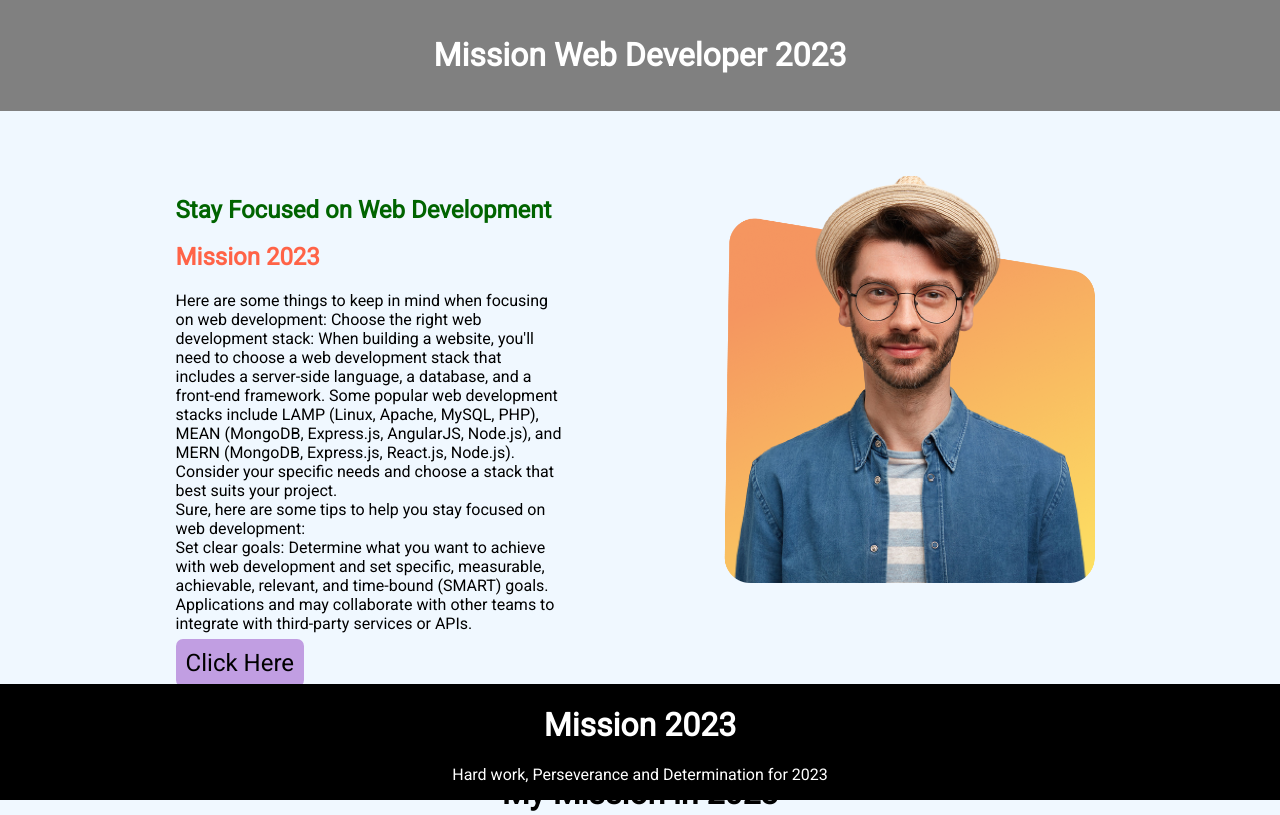
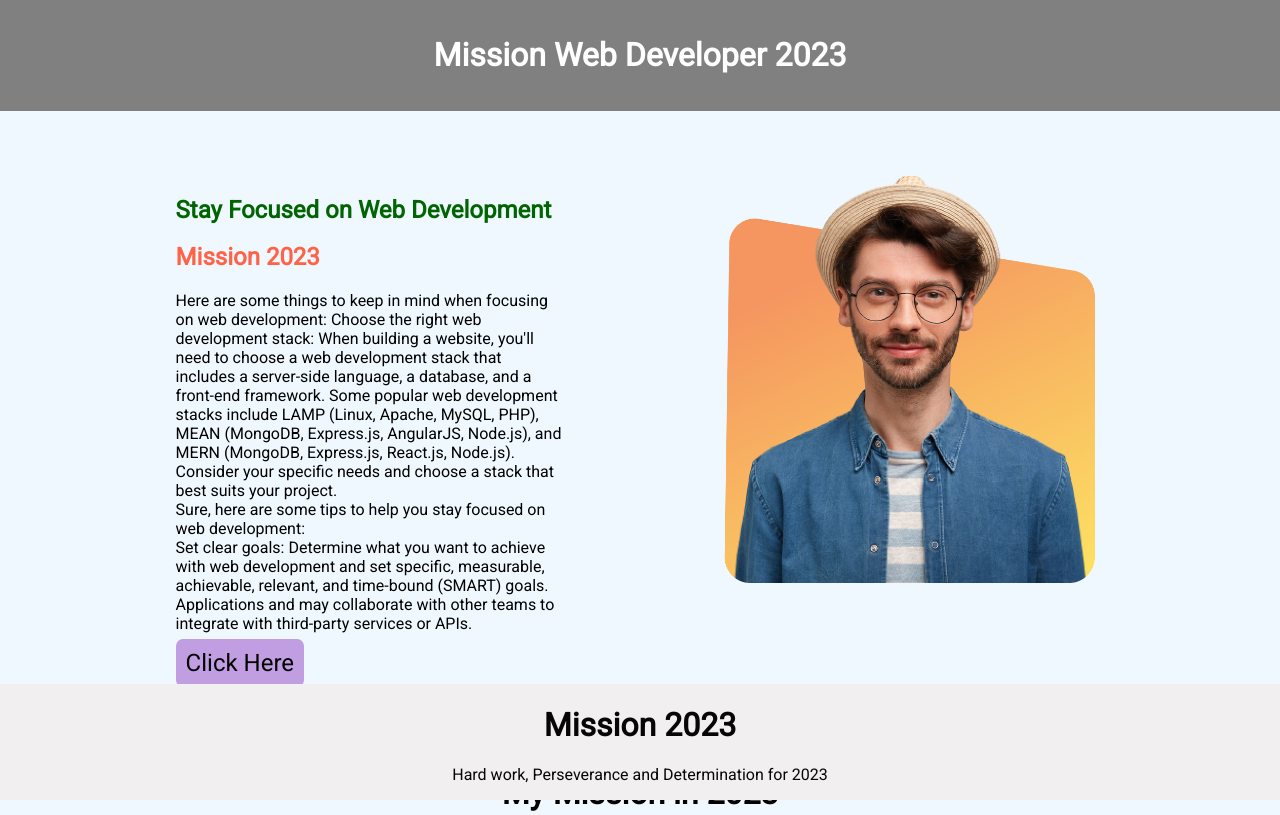
Before and after one commit to Tuhinbd71/mission_demo_project, a plain HTML site: page index.html in a window 1280 px wide. Shown: the top 815 px of the page. Drawn offline with Linux system fonts and the light colour scheme.

Commit message:
footer commit

```diff
--- a/style.css
+++ b/style.css
@@ -106,8 +106,8 @@ body {
     left: 0;
     bottom: 0;
     width: 100%;
-    background-color: black;
-    color: white;
+    background-color: rgb(241, 239, 239);
+    color: rgb(7, 6, 6);
     text-align: center;
 
 }
```
